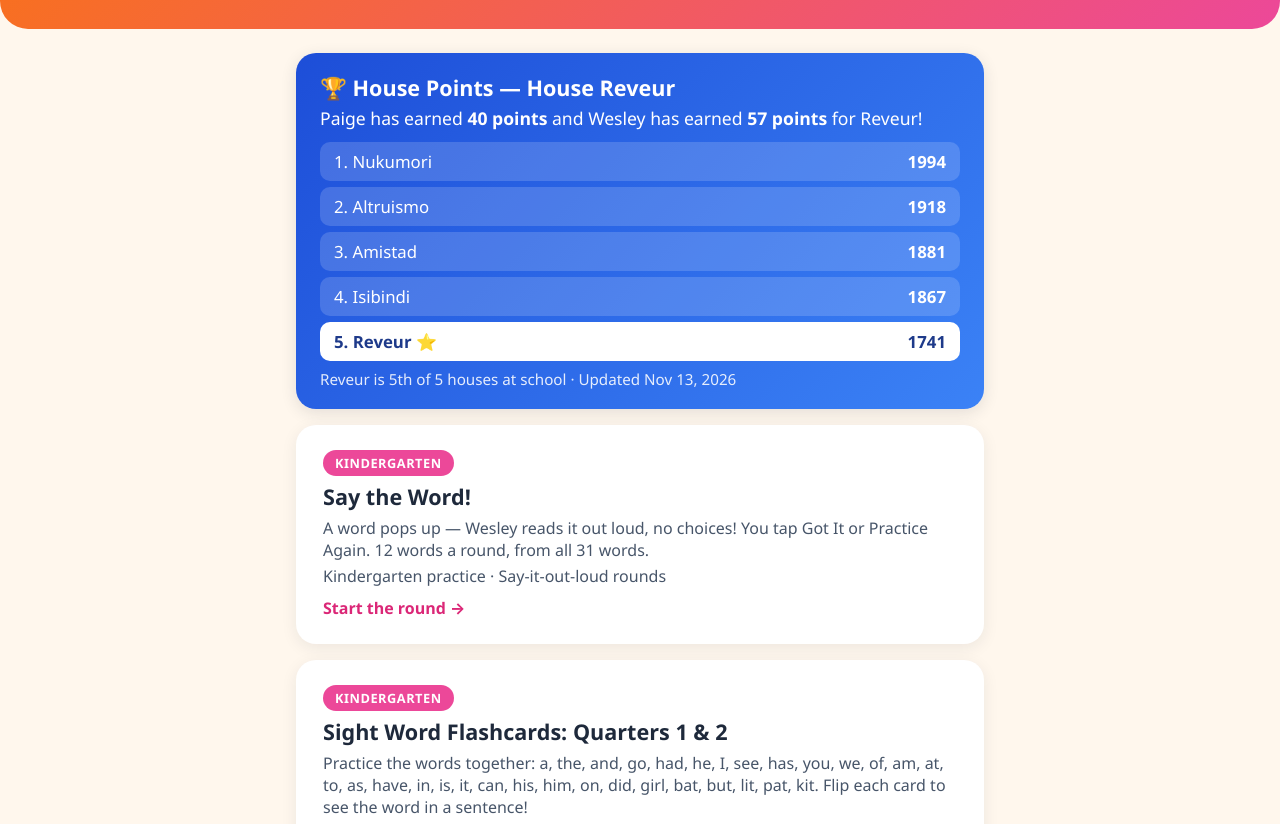
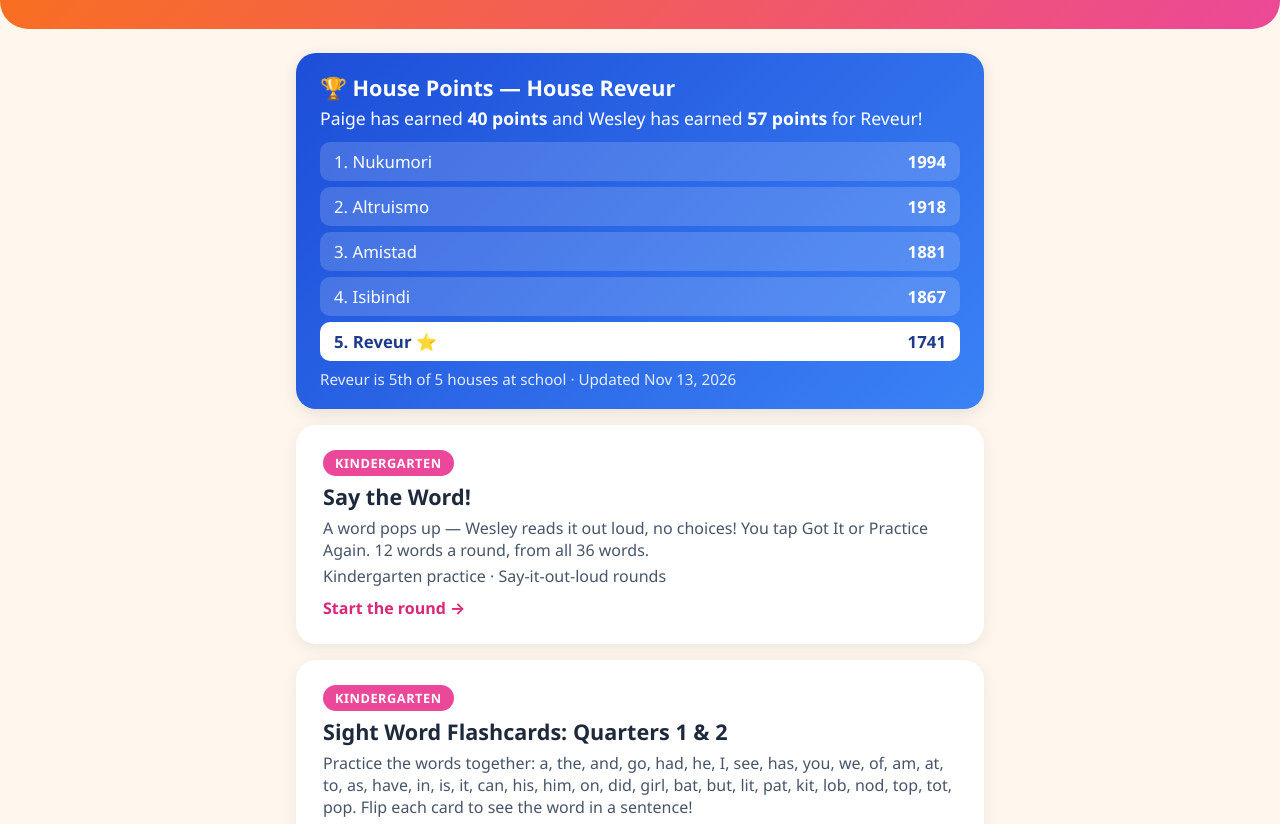
Before and after one commit to evenflow58/evenflow58.github.io, a plain HTML site: page wesley.html in a window 1280 px wide. Shown: the part 123-947 px from the top of the page. Drawn offline with Linux system fonts and the light colour scheme.

Commit message:
List new class words on Wesley's page

```diff
--- a/wesley.html
+++ b/wesley.html
@@ -51,14 +51,14 @@
   <a class="card" href="say-the-word-kindergarten-sight-words.html">
     <span class="badge kinder">Kindergarten</span>
     <h2>Say the Word!</h2>
-    <p>A word pops up &mdash; Wesley reads it out loud, no choices! You tap Got It or Practice Again. 12 words a round, from all 31 words.</p>
+    <p>A word pops up &mdash; Wesley reads it out loud, no choices! You tap Got It or Practice Again. 12 words a round, from all 36 words.</p>
     <p>Kindergarten practice &middot; Say-it-out-loud rounds</p>
     <div class="go">Start the round &rarr;</div>
   </a>
   <a class="card" href="flashcards-kindergarten-sight-words-q1.html">
     <span class="badge kinder">Kindergarten</span>
     <h2>Sight Word Flashcards: Quarters 1 &amp; 2</h2>
-    <p>Practice the words together: a, the, and, go, had, he, I, see, has, you, we, of, am, at, to, as, have, in, is, it, can, his, him, on, did, girl, bat, but, lit, pat, kit. Flip each card to see the word in a sentence!</p>
+    <p>Practice the words together: a, the, and, go, had, he, I, see, has, you, we, of, am, at, to, as, have, in, is, it, can, his, him, on, did, girl, bat, but, lit, pat, kit, lob, nod, top, tot, pop. Flip each card to see the word in a sentence!</p>
     <p>Kindergarten practice &middot; Parent-led flashcards</p>
     <div class="go">Start the flashcards &rarr;</div>
   </a>
```
